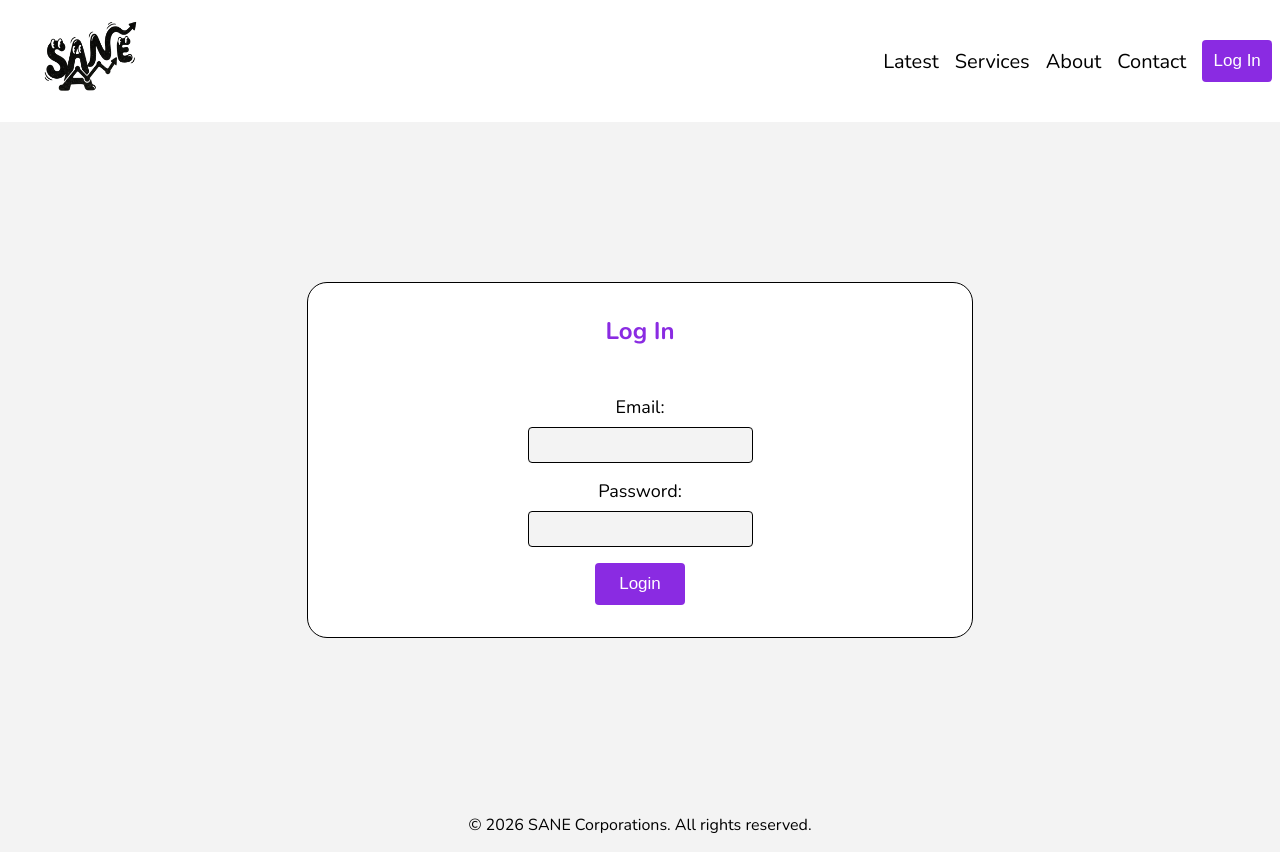
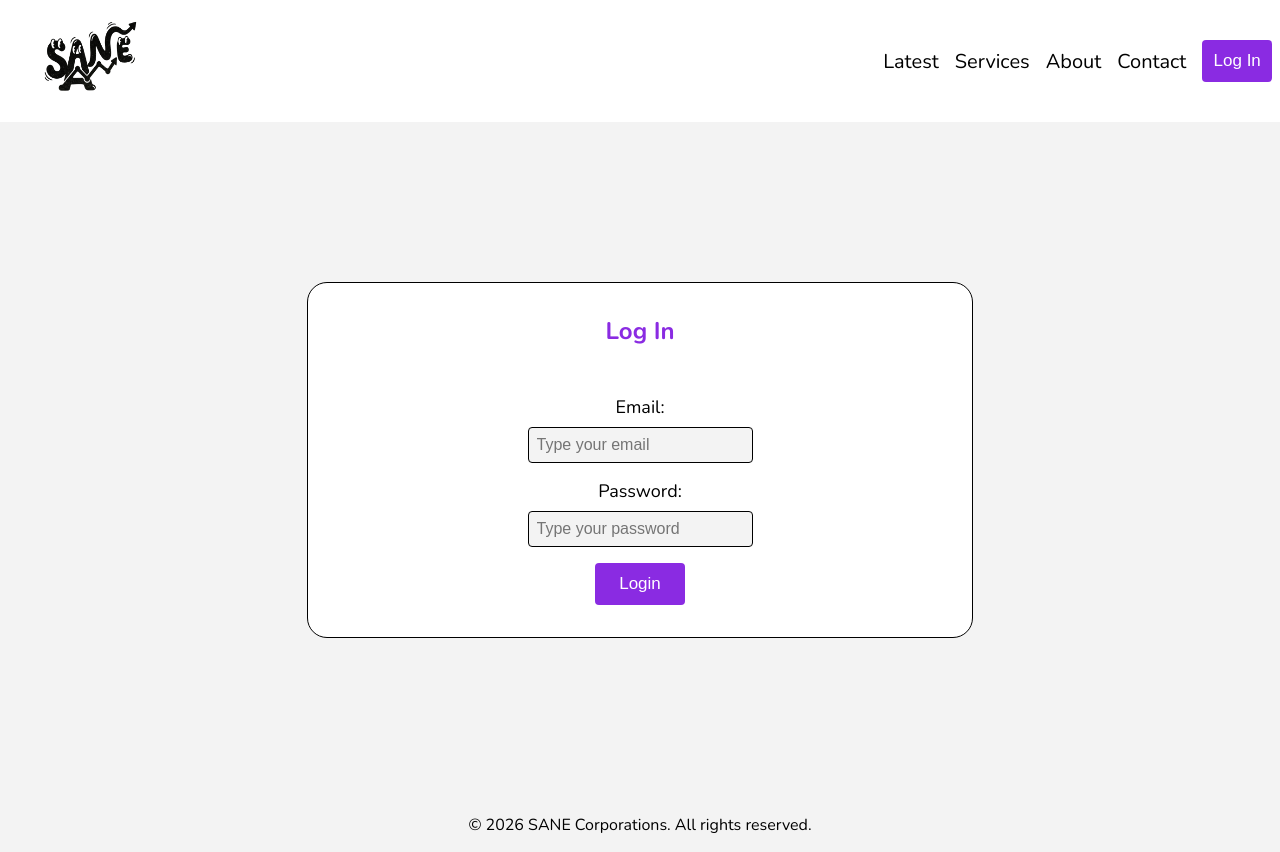
Before and after one commit to TapasPulis/SANE_Benchmarks, a React (Vite) app: page /login in a window 1280 px wide. Built offline with nearby package versions, Linux system fonts and the light colour scheme.

Commit message:
Added placeholder to login form

```diff
--- a/src/pages/login.page.tsx
+++ b/src/pages/login.page.tsx
@@ -4,10 +4,22 @@ const LoginPage = () => {
       <h2>Log In</h2>
       <form>
         <label htmlFor="email">Email:</label>
-        <input type="email" id="email" name="email" required />
+        <input
+          type="email"
+          id="email"
+          name="email"
+          placeholder="Type your email"
+          required
+        />
 
         <label htmlFor="password">Password:</label>
-        <input type="password" id="password" name="password" required />
+        <input
+          type="password"
+          id="password"
+          name="password"
+          placeholder="Type your password"
+          required
+        />
 
         <button type="submit">Login</button>
       </form>
```
